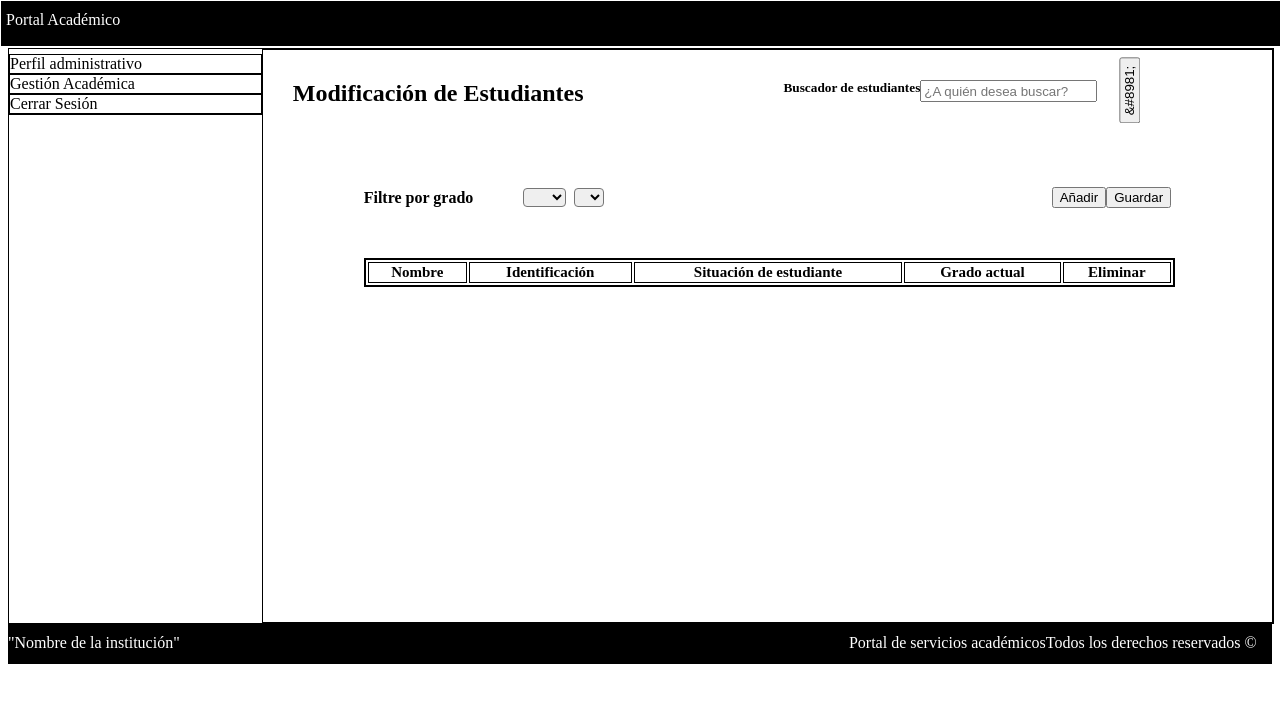
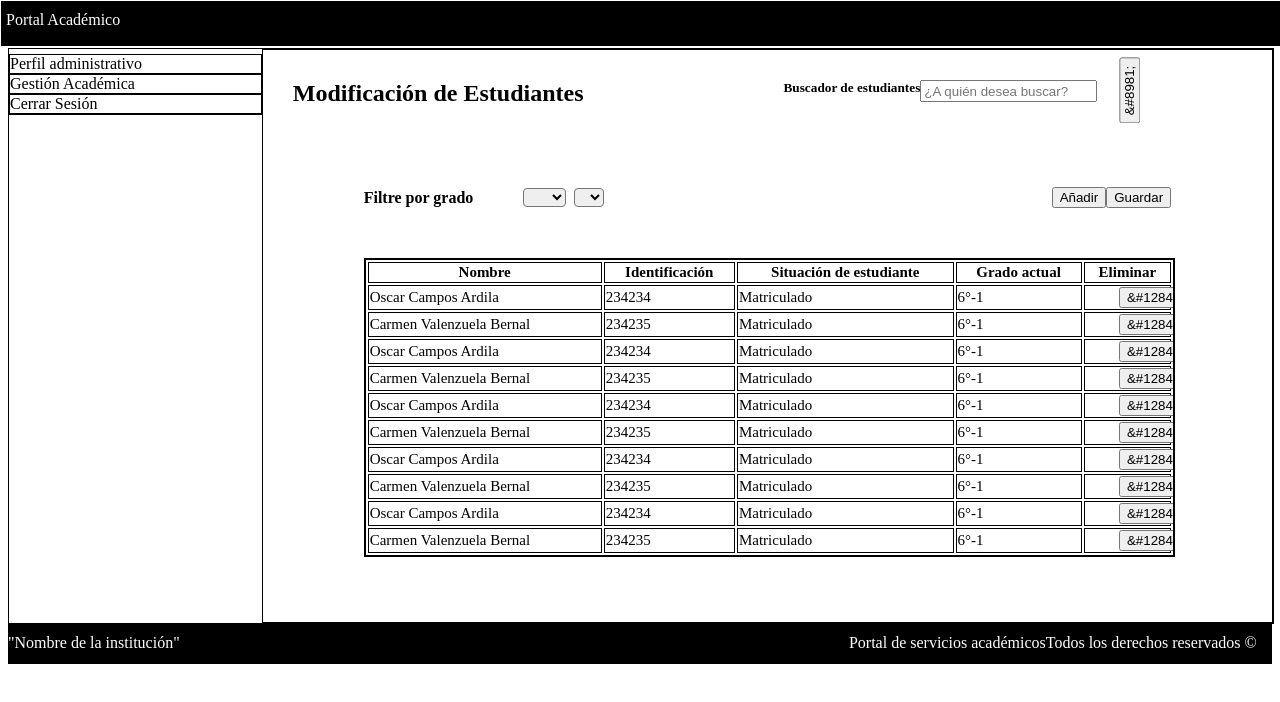
Before and after one commit to Dishonestink/Proyecto_Grupo_54, a Vue app in the folder VUE/academica/: page /#/estudiantes in a window 1280 px wide. Shown: the top 702 px of the page. Built offline with nearby package versions, Linux system fonts and the light colour scheme.

Commit message:
Quinto avance de Vue

```diff
--- a/VUE/academica/src/views/ModificacionCursos.vue
+++ b/VUE/academica/src/views/ModificacionCursos.vue
@@ -269,6 +269,37 @@ export default {
         Menu,
         Footer,
         MainHead,
+    },
+    data() {
+        return {
+            items : [
+                {id:'1',grado:'6°-1',asignatura:'Matemáticas',profesor:'Sandra Gutierrez',contenido:'Matemáticas_6.pdf',asistencia:'Asistencia_Mat_grado_6_1'},
+                {id:'2',grado:'6°-1',asignatura:'Matemáticas',profesor:'Sandra Gutierrez',contenido:'Matemáticas_6.pdf',asistencia:'Asistencia_Mat_grado_6_1'},
+                {id:'3',grado:'6°-1',asignatura:'Matemáticas',profesor:'Sandra Gutierrez',contenido:'Matemáticas_6.pdf',asistencia:'Asistencia_Mat_grado_6_1'},
+                {id:'4',grado:'6°-1',asignatura:'Matemáticas',profesor:'Sandra Gutierrez',contenido:'Matemáticas_6.pdf',asistencia:'Asistencia_Mat_grado_6_1'},
+                {id:'5',grado:'6°-1',asignatura:'Matemáticas',profesor:'Sandra Gutierrez',contenido:'Matemáticas_6.pdf',asistencia:'Asistencia_Mat_grado_6_1'},
+                {id:'6',grado:'6°-1',asignatura:'Matemáticas',profesor:'Sandra Gutierrez',contenido:'Matemáticas_6.pdf',asistencia:'Asistencia_Mat_grado_6_1'},
+                {id:'7',grado:'6°-1',asignatura:'Matemáticas',profesor:'Sandra Gutierrez',contenido:'Matemáticas_6.pdf',asistencia:'Asistencia_Mat_grado_6_1'},
+                {id:'8',grado:'6°-1',asignatura:'Matemáticas',profesor:'Sandra Gutierrez',contenido:'Matemáticas_6.pdf',asistencia:'Asistencia_Mat_grado_6_1'},
+                ],
+            buscador: '', //Estos valores se usará de filtro
+            grado:'',
+            curso:'',
+        }
+    },
+    methods: {
+        eliminar(row) {
+            if (confirm("¿Está seguro de eliminar?")){
+                this.items.splice(row,1);}
+        },
+        añadir() {
+            this.items.push({
+                nombre:'',
+                identificacion:'',
+                situacion:'',
+                grado:'',
+            })
+        },
     }
 }
 </script>
--- a/VUE/academica/src/views/ModificacionEstudiantes.vue
+++ b/VUE/academica/src/views/ModificacionEstudiantes.vue
@@ -284,6 +284,39 @@ export default {
         MainHead,
         Menu,
         Footer,
+    },
+    data() {
+        return {
+            items : [
+                {id:"1",nombre: 'Oscar Campos Ardila', identificacion:'234234', situacion:'Matriculado', grado:'6°-1'},
+                {id:"2",nombre: 'Carmen Valenzuela Bernal',identificacion:'234235',situacion:'Matriculado',grado:'6°-1'},
+                {id:"3",nombre: 'Oscar Campos Ardila', identificacion:'234234', situacion:'Matriculado', grado:'6°-1'},
+                {id:"4",nombre: 'Carmen Valenzuela Bernal',identificacion:'234235',situacion:'Matriculado',grado:'6°-1'},
+                {id:"5",nombre: 'Oscar Campos Ardila', identificacion:'234234', situacion:'Matriculado', grado:'6°-1'},
+                {id:"6",nombre: 'Carmen Valenzuela Bernal',identificacion:'234235',situacion:'Matriculado',grado:'6°-1'},
+                {id:"7",nombre: 'Oscar Campos Ardila', identificacion:'234234', situacion:'Matriculado', grado:'6°-1'},
+                {id:"8",nombre: 'Carmen Valenzuela Bernal',identificacion:'234235',situacion:'Matriculado',grado:'6°-1'},
+                {id:"9",nombre: 'Oscar Campos Ardila', identificacion:'234234', situacion:'Matriculado', grado:'6°-1'},
+                {id:"10",nombre: 'Carmen Valenzuela Bernal ',identificacion:'234235',situacion:'Matriculado',grado:'6°-1'},
+                ],
+            buscador: '', //Estos valores se usará de filtro
+            grado:'',
+            curso:'',
+        }
+    },
+    methods: {
+        eliminar(row) {
+            if (confirm("¿Está seguro de eliminar?")){
+                this.items.splice(row,1);}
+        },
+        añadir() {
+            this.items.push({
+                nombre:'',
+                identificacion:'',
+                situacion:'',
+                grado:'',
+            })
+        },
     }
 }
 </script>
--- a/VUE/academica/src/views/ModificacionHorariosSalones.vue
+++ b/VUE/academica/src/views/ModificacionHorariosSalones.vue
@@ -248,5 +248,74 @@ export default {
         Menu,
         Footer,
     },
+    data() {
+        return {
+            items1 : [
+                {id:"1",nombre:'William Díaz',identificacion:'123127',situacion:'Empleado',asignatura:'Español',grado:'10°,11°',horario:'<a href="https://plantillasdememes.com/img/plantillas/nada-no-hay-no-existe01587466097.jpg">Horario</a>'},
+                {id:"2",nombre:'William Díaz',identificacion:'123127',situacion:'Empleado',asignatura:'Español',grado:'10°,11°',horario:'<a href="https://plantillasdememes.com/img/plantillas/nada-no-hay-no-existe01587466097.jpg">Horario</a>'},
+                {id:"3",nombre:'William Díaz',identificacion:'123127',situacion:'Empleado',asignatura:'Español',grado:'10°,11°',horario:'<a href="https://plantillasdememes.com/img/plantillas/nada-no-hay-no-existe01587466097.jpg">Horario</a>'},
+                {id:"4",nombre:'William Díaz',identificacion:'123127',situacion:'Empleado',asignatura:'Español',grado:'10°,11°',horario:'<a href="https://plantillasdememes.com/img/plantillas/nada-no-hay-no-existe01587466097.jpg">Horario</a>'},
+                {id:"5",nombre:'William Díaz',identificacion:'123127',situacion:'Empleado',asignatura:'Español',grado:'10°,11°',horario:'<a href="https://plantillasdememes.com/img/plantillas/nada-no-hay-no-existe01587466097.jpg">Horario</a>'},
+                {id:"6",nombre:'William Díaz',identificacion:'123127',situacion:'Empleado',asignatura:'Español',grado:'10°,11°',horario:'<a href="https://plantillasdememes.com/img/plantillas/nada-no-hay-no-existe01587466097.jpg">Horario</a>'},
+                {id:"7",nombre:'William Díaz',identificacion:'123127',situacion:'Empleado',asignatura:'Español',grado:'10°,11°',horario:'<a href="https://plantillasdememes.com/img/plantillas/nada-no-hay-no-existe01587466097.jpg">Horario</a>'},
+                {id:"8",nombre:'William Díaz',identificacion:'123127',situacion:'Empleado',asignatura:'Español',grado:'10°,11°',horario:'<a href="https://plantillasdememes.com/img/plantillas/nada-no-hay-no-existe01587466097.jpg">Horario</a>'},
+                {id:"9",nombre:'William Díaz',identificacion:'123127',situacion:'Empleado',asignatura:'Español',grado:'10°,11°',horario:'<a href="https://plantillasdememes.com/img/plantillas/nada-no-hay-no-existe01587466097.jpg">Horario</a>'},
+                {id:"10",nombre:'William Díaz',identificacion:'123127',situacion:'Empleado',asignatura:'Español',grado:'10°,11°',horario:'<a href="https://plantillasdememes.com/img/plantillas/nada-no-hay-no-existe01587466097.jpg">Horario</a>'},
+            ],
+            items2 : [
+                {id:"1",salon:'110',estado:'Ocupado',responsable:'Grado 6°-1',horario:'Lunes - Viernes 6:00 - 11:59 am',},
+                {id:"2",salon:'110',estado:'Ocupado',responsable:'Grado 6°-1',horario:'Lunes - Viernes 6:00 - 11:59 am',},
+                {id:"3",salon:'110',estado:'Ocupado',responsable:'Grado 6°-1',horario:'Lunes - Viernes 6:00 - 11:59 am',},
+                {id:"4",salon:'110',estado:'Ocupado',responsable:'Grado 6°-1',horario:'Lunes - Viernes 6:00 - 11:59 am',},
+                {id:"5",salon:'110',estado:'Ocupado',responsable:'Grado 6°-1',horario:'Lunes - Viernes 6:00 - 11:59 am',},
+                {id:"6",salon:'110',estado:'Ocupado',responsable:'Grado 6°-1',horario:'Lunes - Viernes 6:00 - 11:59 am',},
+                {id:"7",salon:'110',estado:'Ocupado',responsable:'Grado 6°-1',horario:'Lunes - Viernes 6:00 - 11:59 am',},
+                {id:"8",salon:'110',estado:'Ocupado',responsable:'Grado 6°-1',horario:'Lunes - Viernes 6:00 - 11:59 am',},
+                {id:"9",salon:'110',estado:'Ocupado',responsable:'Grado 6°-1',horario:'Lunes - Viernes 6:00 - 11:59 am',},
+                {id:"10",salon:'110',estado:'Ocupado',responsable:'Grado 6°-1',horario:'Lunes - Viernes 6:00 - 11:59 am',},
+            ],
+            buscador: '', //Estos valores se usará de filtro
+            salones: false,
+            horarios: true,
+        }
+    },
+    methods: {
+        eliminar1(row) {
+            if (confirm("¿Está seguro de eliminar?")){
+                this.items1.splice(row,1);
+            }
+        },
+        eliminar2(row) {
+            if(confirm("¿Está seguro de eliminar?")){
+                this.items2.splice(row,1);
+            }
+        },
+        añadir1() {
+            this.items1.push({
+                nombre:'',
+                identificacion:'',
+                situacion:'',
+                asignatura:'',
+                grado:'',
+                horario:'',
+            })
+        },
+        añadir2() {
+            this.items2.push({
+                salon:'',
+                estado:'',
+                responsable:'',
+                horario:'',
+            })
+        },
+        fhorarios(){
+            this.horarios = true;
+            this.salones = false;
+        },
+        fsalones() {
+            this.horarios = false;
+            this.salones = true;
+        },
+    }
 }
 </script>
```
